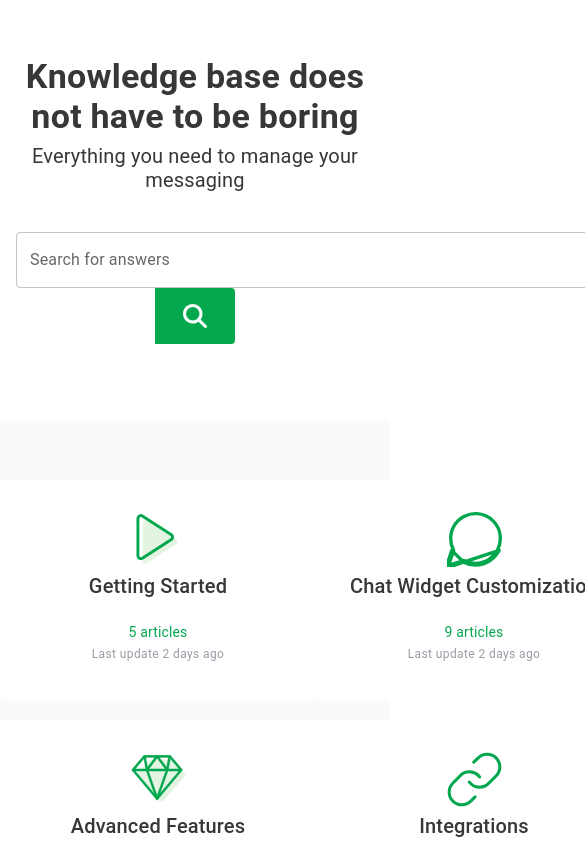
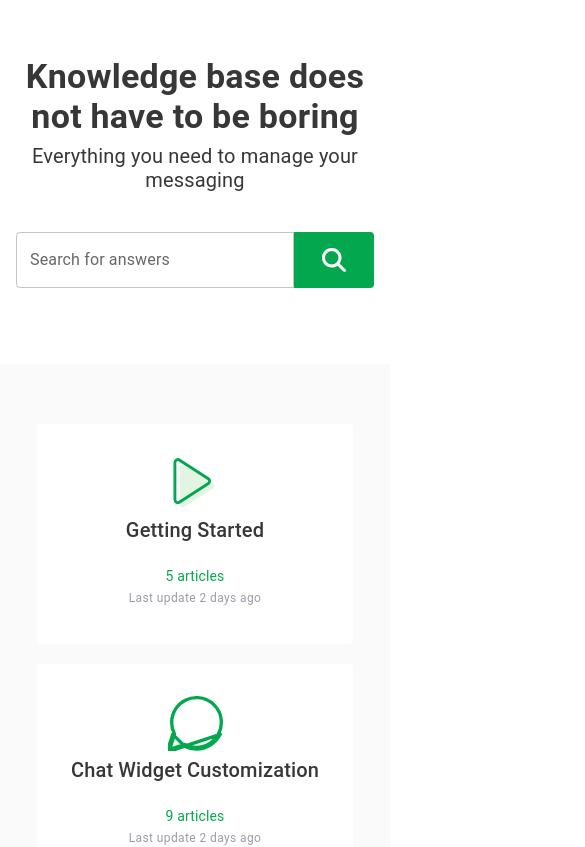
Before and after one commit to DevLukeHere/nextjs-knowledge-base, a Next.js app: page / in a window 390 px wide. Shown: the top 847 px of the page, 585 px wide, since content can reach past the window. Built offline with nearby package versions, Linux system fonts and the light colour scheme.

Commit message:
style: improve responsive layout

```diff
--- a/app/components/CategoryCard.tsx
+++ b/app/components/CategoryCard.tsx
@@ -1,11 +1,13 @@
 "use client";
 
 import { useAppDispatch, useAppSelector } from "../redux/hooks";
-import { styled } from "@mui/material/styles";
+import styled from "@mui/material/styles/styled";
+import useTheme from "@mui/material/styles/useTheme";
 import Container from "@mui/material/Container";
 import Colors from "../colors/colors";
 import Box from "@mui/material/Box";
 import Typography from "@mui/material/Typography";
+import useMediaQuery from "@mui/material/useMediaQuery";
 import Image from "next/image";
 import PlayIcon from "../../public/images/play.svg";
 import DiamondIcon from "../../public/images/diamond.svg";
@@ -13,7 +15,6 @@ import MessageIcon from "../../public/images/message-bubble.svg";
 import MonitorIcon from "../../public/images/monitor.svg";
 import LinkIcon from "../../public/images/link.svg";
 import ShoppingCartIcon from "../../public/images/shopping-cart.svg";
-import { Fragment } from "react";
 
 const BoxStyled = styled(Container)({
   padding: "2rem",
@@ -25,11 +26,32 @@ const BoxStyled = styled(Container)({
   cursor: "pointer",
 });
 
+const CategoryCardSection = styled(Box)((props) => ({
+  backgroundColor: Colors.secondaryGrey,
+  paddingTop: "3.75rem",
+  paddingBottom: "6.25rem",
+  display: "grid",
+  gridTemplateColumns: "auto auto auto",
+  gridTemplateRows: "auto auto",
+  rowGap: "1.25rem",
+
+  [props.theme.breakpoints.down("lg")]: {
+    gridTemplateColumns: "auto auto",
+    gridTemplateRows: "auto auto",
+  },
+
+  [props.theme.breakpoints.down("md")]: {
+    gridTemplateColumns: "auto",
+  },
+}));
+
 export default function CategoryCard() {
   // const dispatch = useAppDispatch();
+  const theme = useTheme();
+  const matches = useMediaQuery(theme.breakpoints.down("lg"));
 
   return (
-    <Fragment>
+    <CategoryCardSection>
       {/* Getting Started Card */}
       <BoxStyled>
         <Image src={PlayIcon} width={44} height={55} alt="play icon" />
@@ -155,6 +177,6 @@ export default function CategoryCard() {
           Last update 2 days ago
         </Typography>
       </BoxStyled>
-    </Fragment>
+    </CategoryCardSection>
   );
 }
--- /dev/null
+++ b/app/components/Header.tsx
@@ -0,0 +1,37 @@
+"use client";
+
+import Typography from "@mui/material/Typography";
+import Box from "@mui/material/Box";
+import Colors from "../colors/colors";
+
+export default function Header() {
+  return (
+    <Box sx={{ paddingTop: "3.5rem", paddingBottom: "2.5rem" }}>
+      <Typography
+        sx={{
+          fontWeight: "700",
+          color: Colors.black,
+          textAlign: "center",
+          lineHeight: "2.5rem",
+          marginBottom: "0.5rem",
+          padding: "0 1rem",
+        }}
+        variant="h4"
+      >
+        Knowledge base does not have to be boring
+      </Typography>
+      <Typography
+        sx={{
+          fontWeight: "400",
+          color: Colors.black,
+          textAlign: "center",
+          lineHeight: "1.5rem",
+          padding: "0 1rem",
+        }}
+        variant="h6"
+      >
+        Everything you need to manage your messaging
+      </Typography>
+    </Box>
+  );
+}
--- a/app/components/Searchbar.tsx
+++ b/app/components/Searchbar.tsx
@@ -5,6 +5,7 @@ import { styled } from "@mui/material/styles";
 import IconButton from "@mui/material/IconButton";
 import Container from "@mui/material/Container";
 import TextField from "@mui/material/TextField";
+import Box from "@mui/material/Box";
 import Colors from "../colors/colors";
 import { FontAwesomeIcon } from "@fortawesome/react-fontawesome";
 import { faMagnifyingGlass } from "@fortawesome/free-solid-svg-icons";
@@ -25,6 +26,7 @@ export default function Searchbar() {
 
   return (
     <ContainerStyled>
+      <Box sx={{ display: "flex", justifyContent: "center" }}>
         <TextFieldStyled
           sx={{ width: "45rem" }}
           id="search-bar"
@@ -46,6 +48,7 @@ export default function Searchbar() {
         >
           <FontAwesomeIcon icon={faMagnifyingGlass} />
         </IconButton>
+      </Box>
     </ContainerStyled>
   );
 }
--- a/app/page.tsx
+++ b/app/page.tsx
@@ -1,54 +1,15 @@
 "use client";
 
-import Typography from "@mui/material/Typography";
-import Box from "@mui/material/Box";
-import Container from "@mui/material/Container";
-import Colors from "./colors/colors";
 import Searchbar from "./components/Searchbar";
 import CategoryCard from "./components/CategoryCard";
+import Header from "./components/Header";
 
 export default function Home() {
   return (
     <main>
-      <Box sx={{ paddingTop: "3.5rem", paddingBottom: "2.5rem" }}>
-        <Typography
-          sx={{
-            fontWeight: "700",
-            color: Colors.black,
-            textAlign: "center",
-            lineHeight: "2.5rem",
-            marginBottom: "0.5rem",
-          }}
-          variant="h4"
-        >
-          Knowledge base does not have to be boring
-        </Typography>
-        <Typography
-          sx={{
-            fontWeight: "400",
-            color: Colors.black,
-            textAlign: "center",
-            lineHeight: "1.5rem",
-          }}
-          variant="h6"
-        >
-          Everything you need to manage your messaging
-        </Typography>
-      </Box>
+      <Header />
       <Searchbar />
-      <Box
-        sx={{
-          backgroundColor: Colors.secondaryGrey,
-          paddingTop: "3.75rem",
-          paddingBottom: "6.25rem",
-          display: "grid",
-          gridTemplateColumns: "auto auto auto",
-          gridTemplateRows: "auto auto",
-          rowGap: "1.25rem",
-        }}
-      >
-        <CategoryCard />
-      </Box>
+      <CategoryCard />
     </main>
   );
 }
```
Lines whose indentation alone changed are shown as unchanged.
